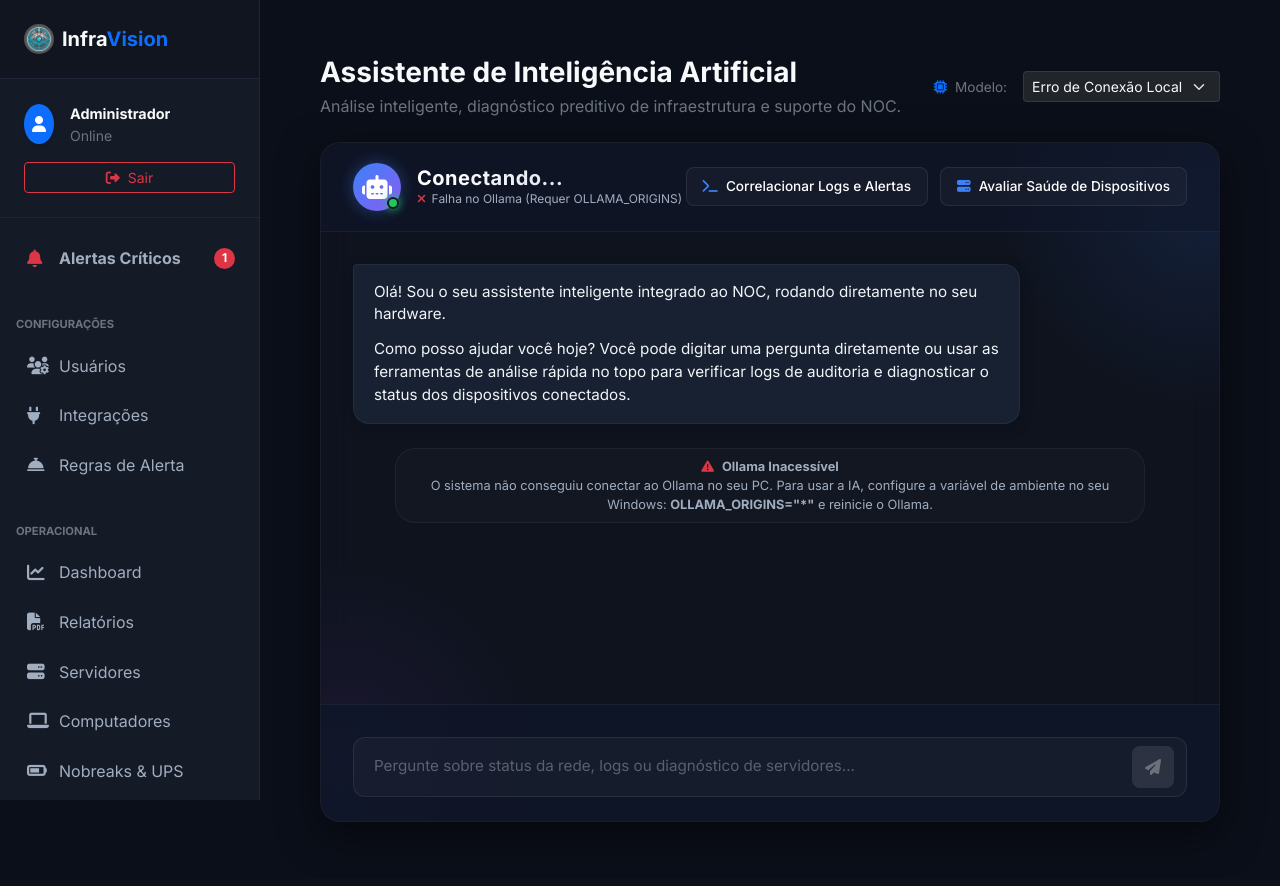
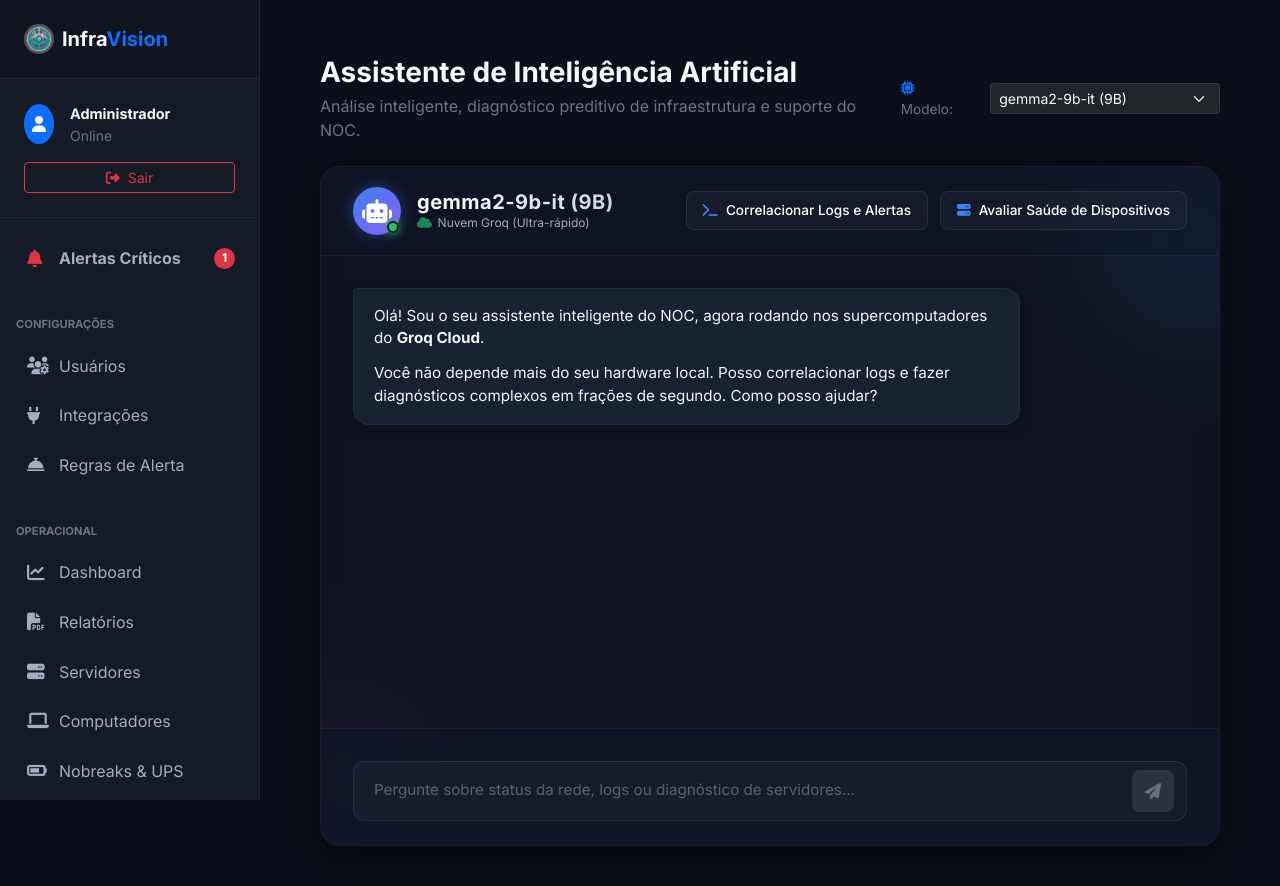
Before and after one commit to rick-raylee/infravision, a PHP site: page /ai-analyst in a window 1280 px wide. Shown: the top 886 px of the page. Before the commit the page ends 822 px from the top, so only its background shows below. Run offline with PHP 8.4, Linux system fonts and the light colour scheme; the visitor is signed in with stand-in values (Sample User, id 1); tables that the repository leaves empty or names only in its code hold one stand-in row (values such as "Sample post"); some libraries are stand-ins or nearby versions.

Commit message:
feat(ai-analyst): migrate to groq cloud api for faster serverless inference

```diff
--- a/app/controllers/AiAnalystController.php
+++ b/app/controllers/AiAnalystController.php
@@ -2,8 +2,17 @@
 
 class AiAnalystController {
 
+    public function getCandidateModels() {
+        return [
+            ['name' => 'gemma2-9b-it', 'details' => ['parameter_size' => '9B', 'family' => 'gemma2']],
+            ['name' => 'llama-3.1-8b-instant', 'details' => ['parameter_size' => '8B', 'family' => 'llama3.1']],
+            ['name' => 'mixtral-8x7b-32768', 'details' => ['parameter_size' => '8x7B', 'family' => 'mixtral']]
+        ];
+    }
+
     public function index() {
         $base_path = getenv('BASE_PATH') !== false ? getenv('BASE_PATH') : ((getenv('DB_HOST') !== false || isset($_ENV['DB_HOST']) || isset($_SERVER['DB_HOST'])) ? '' : '/infravision');
+        $candidates = $this->getCandidateModels();
 
         require 'app/views/layout/header.php';
         require 'app/views/ai-analyst/index.php';
@@ -114,17 +123,52 @@ class AiAnalystController {
             }
         }
 
-        $modelo_ativo = $input['modelo'] ?? 'gemma2:2b';
-        $is_gemma4 = (strpos(strtolower($modelo_ativo), 'gemma4') !== false);
+        $modelo_ativo = $input['modelo'] ?? 'gemma2-9b-it';
         $system_content = "Você é o AI Analyst, o assistente inteligente integrado ao painel de controle do InfraVision NOC. Você ajuda operadores de infraestrutura de TI a monitorá-lo, diagnosticar e resolver problemas de hardware, redes, servidores e segurança. Suas respostas devem ser precisas, altamente técnicas, objetivas e formatadas claramente em Markdown em português (PT-BR). Se houver códigos, logs ou passos de comando, formate-os em blocos de código adequados.";
-        if ($is_gemma4) {
-            $system_content .= " Limite seu pensamento (thinking) ao mínimo necessário para ser breve e vá direto ao ponto nas explicações.";
+
+        $api_key = getenv('GROQ_API_KEY');
+        if (empty($api_key)) {
+            echo json_encode(["status" => "erro", "mensagem" => "Chave GROQ_API_KEY não configurada no servidor."]);
+            exit;
         }
+
+        $data = [
+            "model" => $modelo_ativo,
+            "messages" => [
+                ["role" => "system", "content" => $system_content],
+                ["role" => "user", "content" => $prompt_final]
+            ],
+            "temperature" => 0.7,
+            "max_tokens" => 2048
+        ];
+
+        $ch = curl_init('https://api.groq.com/openai/v1/chat/completions');
+        curl_setopt($ch, CURLOPT_RETURNTRANSFER, true);
+        curl_setopt($ch, CURLOPT_POST, true);
+        curl_setopt($ch, CURLOPT_POSTFIELDS, json_encode($data));
+        curl_setopt($ch, CURLOPT_HTTPHEADER, [
+            'Authorization: Bearer ' . $api_key,
+            'Content-Type: application/json'
+        ]);
+
+        $response = curl_exec($ch);
+        if (curl_errno($ch)) {
+            echo json_encode(["status" => "erro", "mensagem" => "Erro de conexão com o Groq API: " . curl_error($ch)]);
+            exit;
+        }
+        curl_close($ch);
+
+        $result = json_decode($response, true);
+        if (isset($result['error'])) {
+            echo json_encode(["status" => "erro", "mensagem" => "Erro da API Groq: " . ($result['error']['message'] ?? 'Erro desconhecido')]);
+            exit;
+        }
+
+        $resposta_ia = $result['choices'][0]['message']['content'] ?? 'Sem resposta da IA.';
 
         echo json_encode([
             "status" => "sucesso",
-            "system_prompt" => $system_content,
-            "user_prompt" => $prompt_final
+            "resposta" => $resposta_ia
         ], JSON_UNESCAPED_UNICODE);
     }
 
--- a/app/views/ai-analyst/index.php
+++ b/app/views/ai-analyst/index.php
@@ -370,7 +370,11 @@ $base_path = getenv('BASE_PATH') !== false ? getenv('BASE_PATH') : ((getenv('DB_
         <div class="d-flex align-items-center gap-2">
             <label for="modelSelector" class="text-secondary mb-0 me-2" style="font-size: 0.85rem;"><i class="fa-solid fa-microchip text-primary me-1"></i> Modelo:</label>
             <select id="modelSelector" class="form-select form-select-sm bg-dark text-light border-secondary border-opacity-25" style="width: auto; min-width: 190px;">
-                <option value="">Carregando modelos locais...</option>
+                <?php foreach ($candidates as $model): ?>
+                    <option value="<?= htmlspecialchars($model['name']) ?>">
+                        <?= htmlspecialchars($model['name']) ?> (<?= htmlspecialchars($model['details']['parameter_size']) ?>)
+                    </option>
+                <?php endforeach; ?>
             </select>
         </div>
     </div>
@@ -386,8 +390,8 @@ $base_path = getenv('BASE_PATH') !== false ? getenv('BASE_PATH') : ((getenv('DB_
                     <div class="ai-status-indicator"></div>
                 </div>
                 <div class="ai-meta">
-                    <h5 id="aiModelTitle">Conectando...</h5>
-                    <span id="aiModelStatus"><i class="fa-solid fa-spinner fa-spin text-warning"></i> Buscando Ollama Local</span>
+                    <h5 id="aiModelTitle">Groq Cloud IA</h5>
+                    <span id="aiModelStatus"><i class="fa-solid fa-cloud text-success"></i> Nuvem Groq (Ultra-rápido)</span>
                 </div>
             </div>
 
@@ -407,8 +411,8 @@ $base_path = getenv('BASE_PATH') !== false ? getenv('BASE_PATH') : ((getenv('DB_
             <!-- Mensagem Inicial do Assistente -->
             <div class="chat-message assistant">
                 <div class="message-bubble">
-                    <p>Olá! Sou o seu assistente inteligente integrado ao NOC, rodando diretamente no seu hardware.</p>
-                    <p>Como posso ajudar você hoje? Você pode digitar uma pergunta diretamente ou usar as ferramentas de análise rápida no topo para verificar logs de auditoria e diagnosticar o status dos dispositivos conectados.</p>
+                    <p>Olá! Sou o seu assistente inteligente do NOC, agora rodando nos supercomputadores do <strong>Groq Cloud</strong>.</p>
+                    <p>Você não depende mais do seu hardware local. Posso correlacionar logs e fazer diagnósticos complexos em frações de segundo. Como posso ajudar?</p>
                 </div>
             </div>
         </div>
@@ -445,11 +449,9 @@ $base_path = getenv('BASE_PATH') !== false ? getenv('BASE_PATH') : ((getenv('DB_
         const btnAnalyzeDevices = document.getElementById("btnAnalyzeDevices");
 
         const chatEndpoint = "<?= $base_path ?>/ai-analyst/chat";
-        const OLLAMA_BASE_URL = "http://127.0.0.1:11434";
 
         const modelSelector = document.getElementById("modelSelector");
         const chatTitle = document.getElementById("aiModelTitle");
-        const chatStatus = document.getElementById("aiModelStatus");
         const typingIndicatorText = document.querySelector("#typingIndicator > span");
 
         function updateUIForSelectedModel() {
@@ -457,62 +459,20 @@ $base_path = getenv('BASE_PATH') !== false ? getenv('BASE_PATH') : ((getenv('DB_
             const selectedText = modelSelector.options[modelSelector.selectedIndex].text;
             if (chatTitle) chatTitle.textContent = selectedText;
             if (typingIndicatorText) {
-                typingIndicatorText.textContent = `O modelo ${selectedText} está processando a requisição...`;
+                typingIndicatorText.textContent = `O modelo ${selectedText} está processando na nuvem Groq...`;
             }
         }
 
-        function loadLocalModels() {
-            fetch(`${OLLAMA_BASE_URL}/api/tags`)
-                .then(response => {
-                    if (!response.ok) throw new Error("CORS ou Ollama offline");
-                    return response.json();
-                })
-                .then(data => {
-                    modelSelector.innerHTML = "";
-                    if (!data.models || data.models.length === 0) {
-                        modelSelector.innerHTML = '<option value="">Nenhum modelo encontrado</option>';
-                        chatStatus.innerHTML = '<i class="fa-solid fa-triangle-exclamation text-warning"></i> Sem modelos';
-                        return;
-                    }
-
-                    data.models.forEach(model => {
-                        const name = model.name;
-                        let label = name.charAt(0).toUpperCase() + name.slice(1);
-                        if (name.includes("gemma2:2b")) label = "Gemma 2 2B (Rápido)";
-                        else if (name.includes("gemma4:e2b")) label = "Gemma 4 E2B (Inteligente)";
-                        else if (name.includes("gemma4")) label = "Gemma 4 (Local)";
-
-                        const option = document.createElement("option");
-                        option.value = name;
-                        option.textContent = label;
-                        modelSelector.appendChild(option);
-                    });
-
-                    chatStatus.innerHTML = '<i class="fa-solid fa-circle-check text-success"></i> Conectado Localmente';
-
-                    const savedModel = localStorage.getItem("preferred_model");
+        const savedModel = localStorage.getItem("preferred_groq_model");
         if (savedModel && modelSelector.querySelector(`option[value="${savedModel}"]`)) {
             modelSelector.value = savedModel;
         }
         updateUIForSelectedModel();
 
         modelSelector.addEventListener("change", function() {
-                        localStorage.setItem("preferred_model", modelSelector.value);
+            localStorage.setItem("preferred_groq_model", modelSelector.value);
             updateUIForSelectedModel();
         });
-                })
-                .catch(error => {
-                    modelSelector.innerHTML = '<option value="">Erro de Conexão Local</option>';
-                    chatStatus.innerHTML = '<i class="fa-solid fa-xmark text-danger"></i> Falha no Ollama (Requer OLLAMA_ORIGINS)';
-
-                    const sysMsgDiv = document.createElement("div");
-                    sysMsgDiv.className = "chat-message system";
-                    sysMsgDiv.innerHTML = `<div><i class="fa-solid fa-triangle-exclamation text-danger me-2"></i><b>Ollama Inacessível</b><br>O sistema não conseguiu conectar ao Ollama no seu PC. Para usar a IA, configure a variável de ambiente no seu Windows: <b>OLLAMA_ORIGINS="*"</b> e reinicie o Ollama.</div>`;
-                    chatHistory.appendChild(sysMsgDiv);
-                });
-        }
-
-        loadLocalModels();
 
         // Formatação simples de Markdown para HTML
         function parseMarkdown(text) {
@@ -627,7 +587,7 @@ $base_path = getenv('BASE_PATH') !== false ? getenv('BASE_PATH') : ((getenv('DB_
 
             const selectedModel = modelSelector ? modelSelector.value : "gemma2:2b";
 
-            // 1. Pedir o Prompt/Contexto para o Backend PHP (Nuvem)
+            // 1. Pedir a resposta para o Backend PHP (Nuvem Groq)
             fetch(chatEndpoint, {
                 method: "POST",
                 headers: { "Content-Type": "application/json" },
@@ -640,41 +600,15 @@ $base_path = getenv('BASE_PATH') !== false ? getenv('BASE_PATH') : ((getenv('DB_
             .then(response => response.json())
             .then(data => {
                 if (data.status !== "sucesso") {
-                    throw new Error(data.mensagem || "Erro ao buscar contexto.");
+                    throw new Error(data.mensagem || "Erro na comunicação com a API Groq.");
                 }
 
-                typingIndicatorText.textContent = `Enviando contexto para o Ollama local (${selectedModel})...`;
-
-                const numPredict = selectedModel.includes("gemma4") ? 1000 : 350;
-
-                // 2. Fazer requisição diretamente ao Ollama Local no PC do usuário
-                return fetch(`${OLLAMA_BASE_URL}/api/chat`, {
-                    method: "POST",
-                    headers: { "Content-Type": "application/json" },
-                    body: JSON.stringify({
-                        model: selectedModel,
-                        messages: [
-                            { role: "system", content: data.system_prompt },
-                            { role: "user", content: data.user_prompt }
-                        ],
-                        options: { num_predict: numPredict, temperature: 0.2 },
-                        stream: false
-                    })
-                });
-            })
-            .then(response => {
-                if (!response.ok) {
-                    throw new Error("Erro de CORS ou Ollama está ocupado. Verifique OLLAMA_ORIGINS.");
-                }
-                return response.json();
-            })
-            .then(ollamaData => {
                 typingIndicator.style.display = "none";
                 const responseMsgDiv = document.createElement("div");
                 responseMsgDiv.className = "chat-message assistant";
                 responseMsgDiv.innerHTML = `
                     <div class="message-bubble">
-                        ${parseMarkdown(ollamaData.message.content)}
+                        ${parseMarkdown(data.resposta)}
                         <div class="message-time">${formatarHora()}</div>
                     </div>
                 `;
```
Also changed, not shown: 1 other file. Lines whose indentation alone changed are shown as unchanged.
